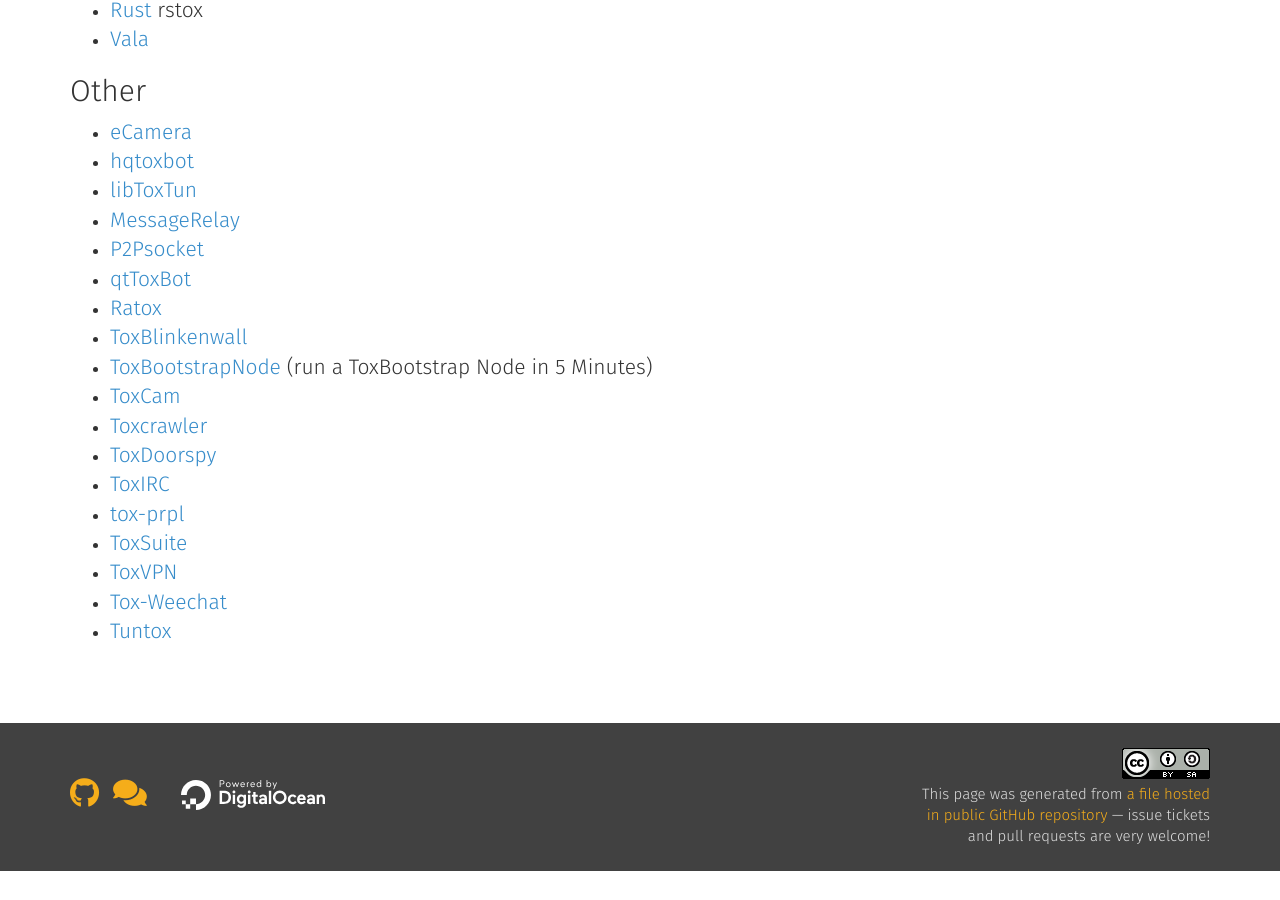
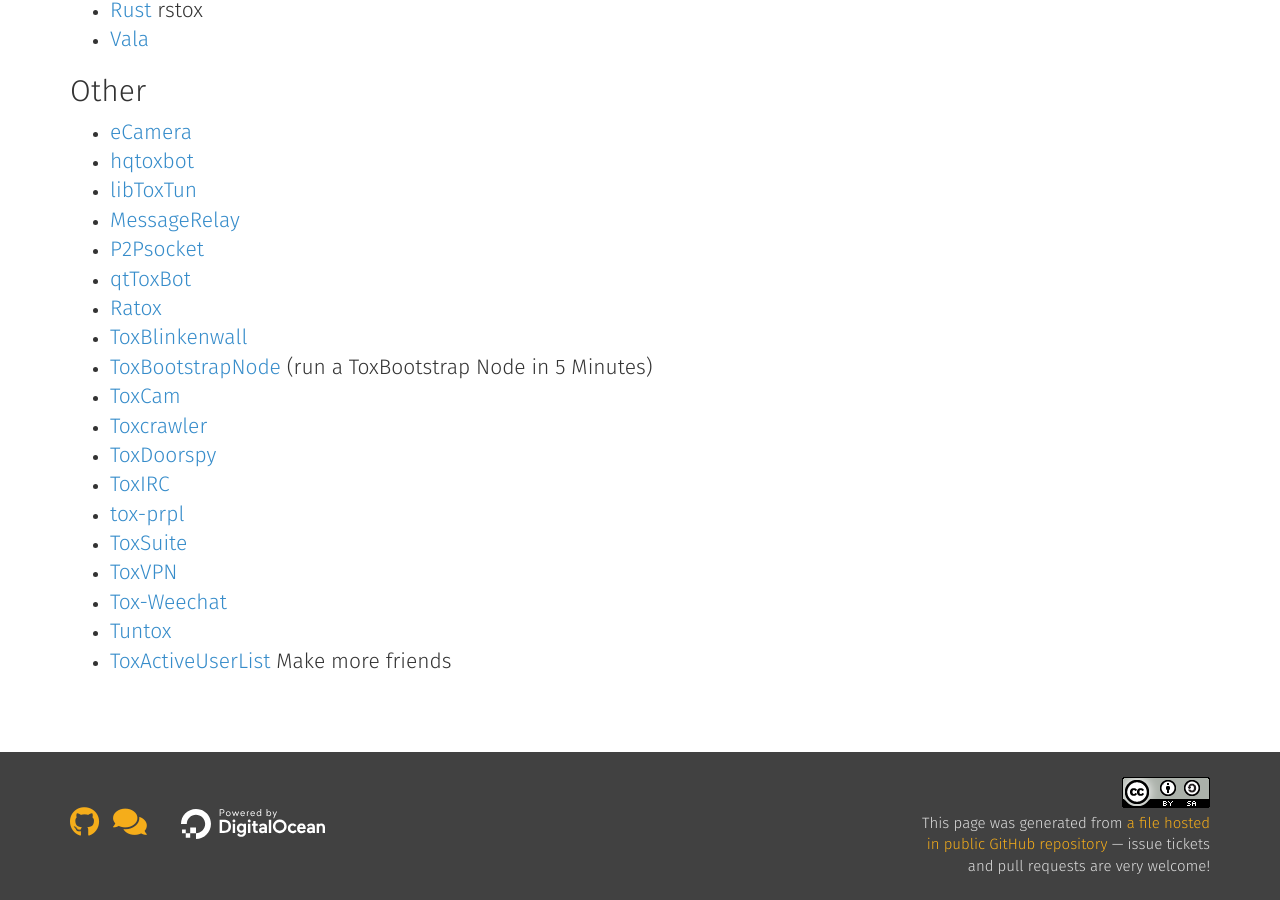
Before and after one commit to TokTok/website, a Jekyll site: the page built from toktok/integrations.md, in a window 1280 px wide and 900 px high, scrolled down 2226 px. Built offline with Jekyll 4.4.1, drawn with Linux system fonts in a browser that asks for light colours; nearby versions of some CDN libraries; before the commit the page ends 3097 px from its top, so only the background shows below that.

Commit message:
Update integrations.md

```diff
--- a/toktok/integrations.md
+++ b/toktok/integrations.md
@@ -113,3 +113,4 @@ yourself to this page.
 *   [ToxVPN](https://github.com/cleverca22/toxvpn)
 *   [Tox-Weechat](https://github.com/haavard/tox-weechat)
 *   [Tuntox](https://github.com/gjedeer/tuntox)
+*   [ToxActiveUserList](https://github.com/Spider-Social-Network/ToxActiveUserList) Make more friends
```
